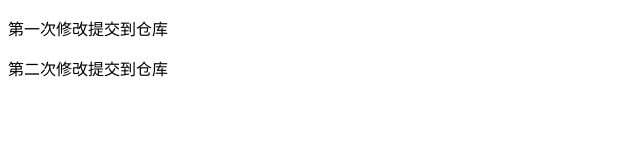
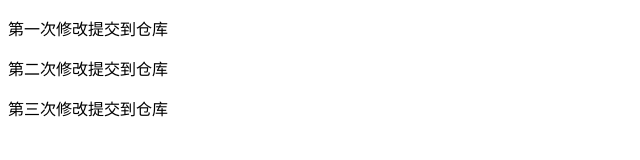
Before and after one commit to greydog678/ran_test, a plain HTML site: page index.html in a window 1280 px wide. Shown: the whole page, without its empty margins (0-640 px from the left). Drawn offline with Linux system fonts and the light colour scheme.

Commit message:
第三次修改index.html,并提交到暂存

```diff
--- a/index.html
+++ b/index.html
@@ -8,6 +8,6 @@
 <body>
     <p>第一次修改提交到仓库</p>
     <p>第二次修改提交到仓库</p>
-
+    <p>第三次修改提交到仓库</p>
 </body>
 </html>
```
